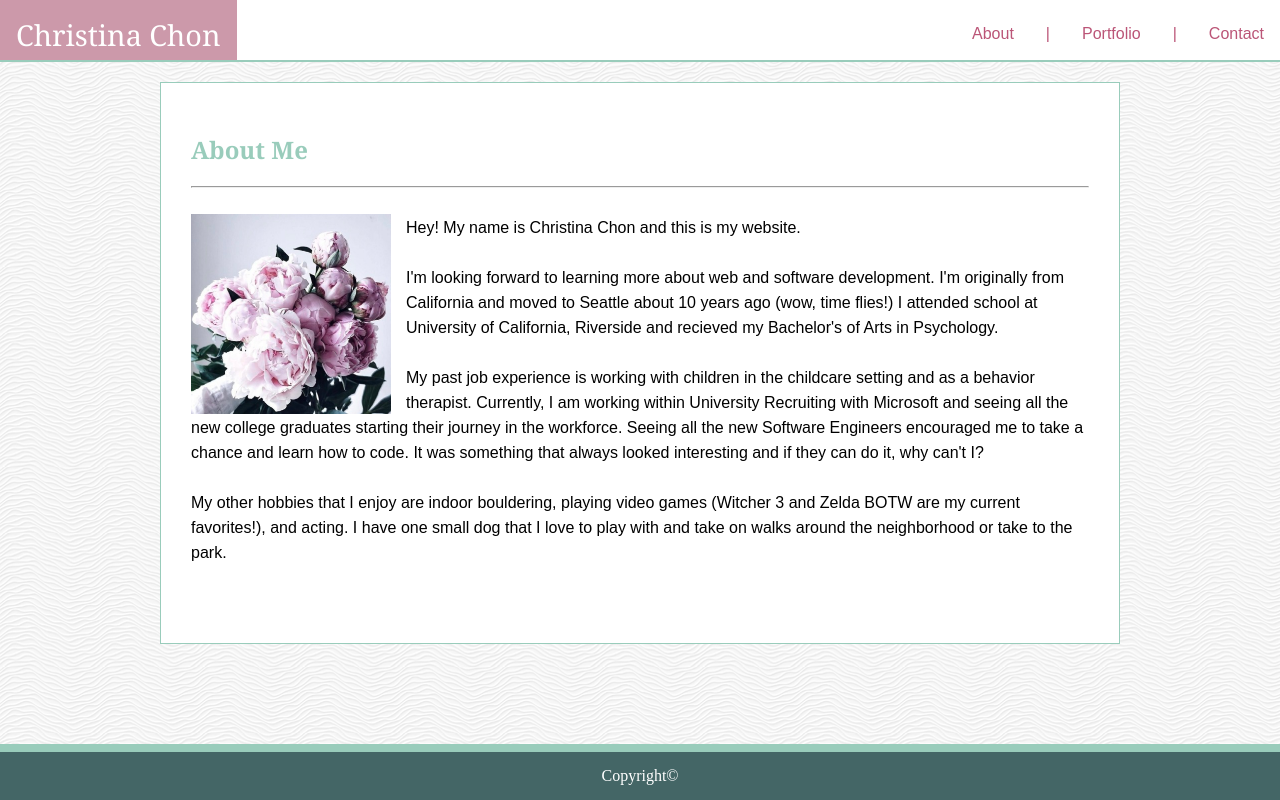
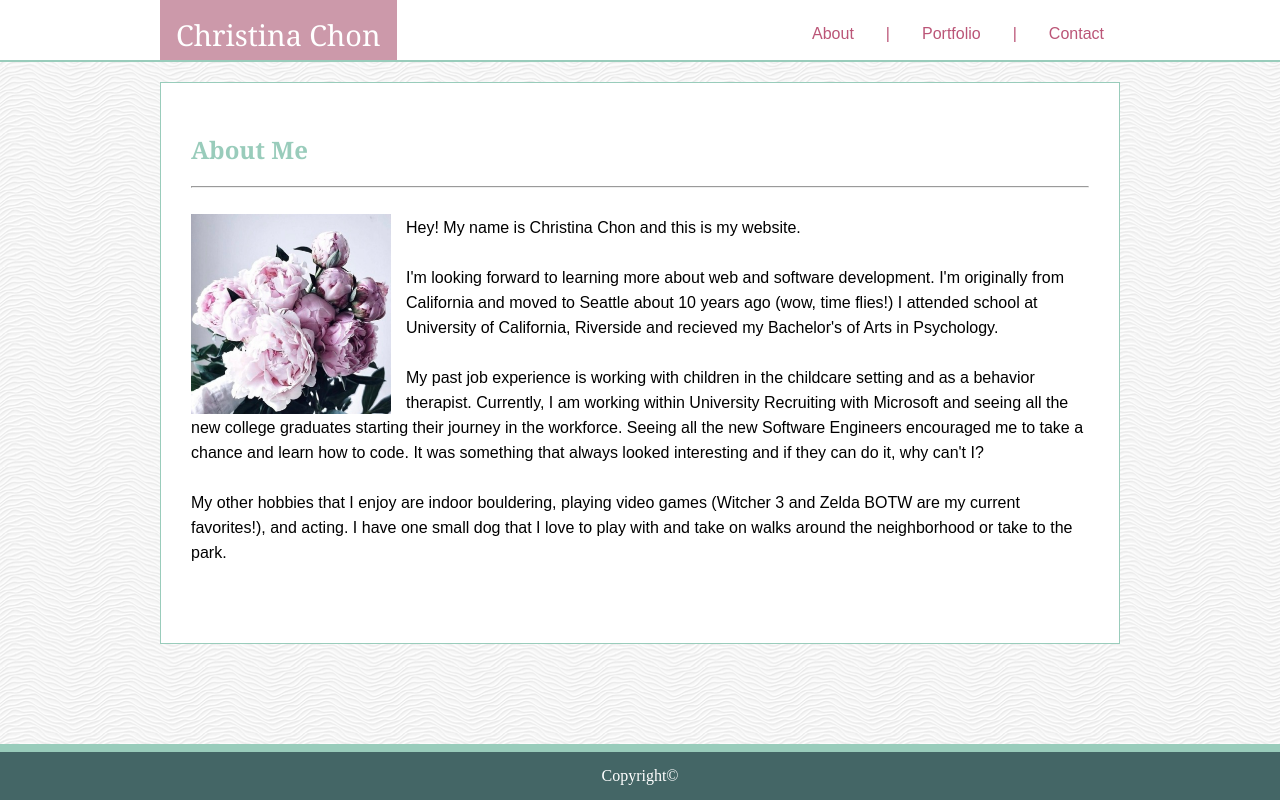
Before and after one commit to christinachon/Basic-Portfolio, a plain HTML site: page index.html in a window 1280 px wide. Drawn offline with Linux system fonts and the light colour scheme.

Commit message:
updated nav bar to center

```diff
--- a/assets/css/style.css
+++ b/assets/css/style.css
@@ -32,16 +32,23 @@ body {
      bottom: 15px;
  }
 
+.navbg {
+    background: white;
+    border-bottom: 2px solid #99ccbb;
+    height: 60px;
+    width: 100%;
+    position: absolute;
+    z-index: -1;
+}
  .topnav ul{
      list-style-type: none;
-     margin: 0;
      padding: 0;
+     margin: 0 auto;
      overflow: hidden;
      background-color: white;
      border-bottom: 2px solid #99ccbb;
-     width: 100%;
+     width: 960px;
      height: 60px;
-
  }
 
  .topnav li a{
@@ -65,7 +72,7 @@ body {
      color: white;
      padding: 15px 16px;
      font-family:'Georgia', 'Times New Roman', 'serif';
-     float:left;
+     float: left;
    }
 
 .divider {
--- a/index.html
+++ b/index.html
@@ -6,15 +6,16 @@
        <title>CC - About Me</title>
     </head>
 
-    <body>
+    <body >
             <div class="topnav">
-                    <ul>
-                        <li><a id="logo" href="">Christina Chon</a></li>
+                <div class="navbg"></div>
+                    <ul style="text-align: center;">
+                        <li id="logo">Christina Chon</li>
                         <li><a href="contact.html">Contact</a></li>
                         <li><div class="divider">|</div><a href="portfolio.html">Portfolio</a></li>
                         <li><div class="divider">|</div><a href="index.html">About</a></li>
                     </ul>
-                </div>
+            </div>
         <div class="container">
             <h2>About Me</h2> <hr>
             <br>
```
Also changed, not shown: contact.html (+2 -1 lines), portfolio.html (+2 -1 lines).
